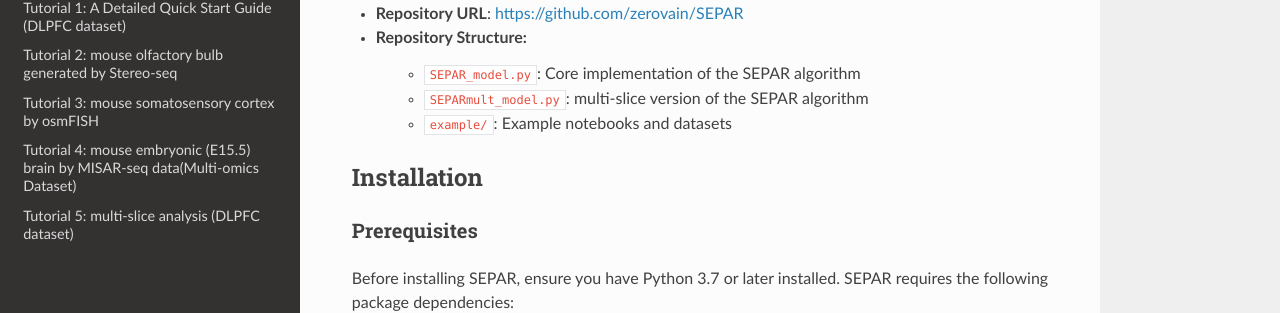
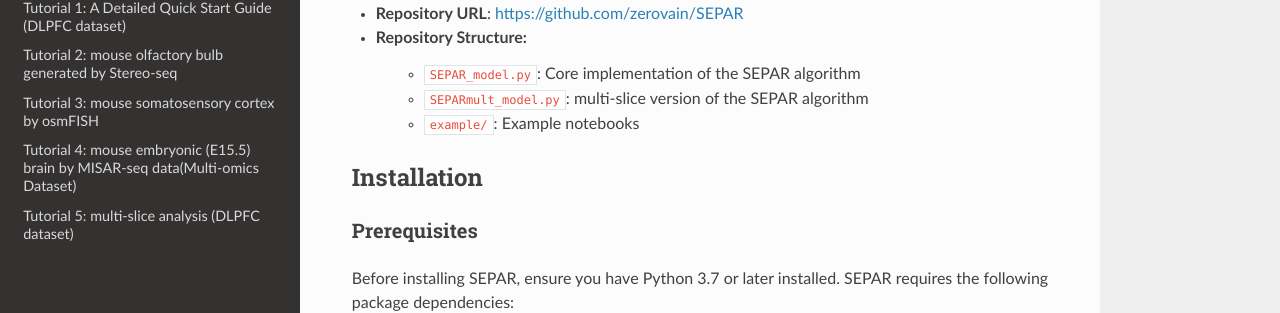
Before and after one commit to zerovain/SEPAR_tutorial, a Sphinx documentation site: the page built from docs/index.rst, in a window 1280 px wide and 900 px high, scrolled down 674 px. Shown: the part 144-457 px from the top of the window. Built offline with Sphinx 7.4.7 and the Read the Docs theme 3.1.0, drawn with Linux system fonts in a browser that asks for light colours.

Commit message:
Update index.rst

```diff
--- a/docs/index.rst
+++ b/docs/index.rst
@@ -35,7 +35,7 @@ The SEPAR repository is hosted on GitHub and contains all the necessary code and
 * **Repository Structure**:
     * ``SEPAR_model.py``: Core implementation of the SEPAR algorithm
     * ``SEPARmult_model.py``: multi-slice version of the SEPAR algorithm
-    * ``example/``: Example notebooks and datasets
+    * ``example/``: Example notebooks
 
 Installation
 -----------
```
